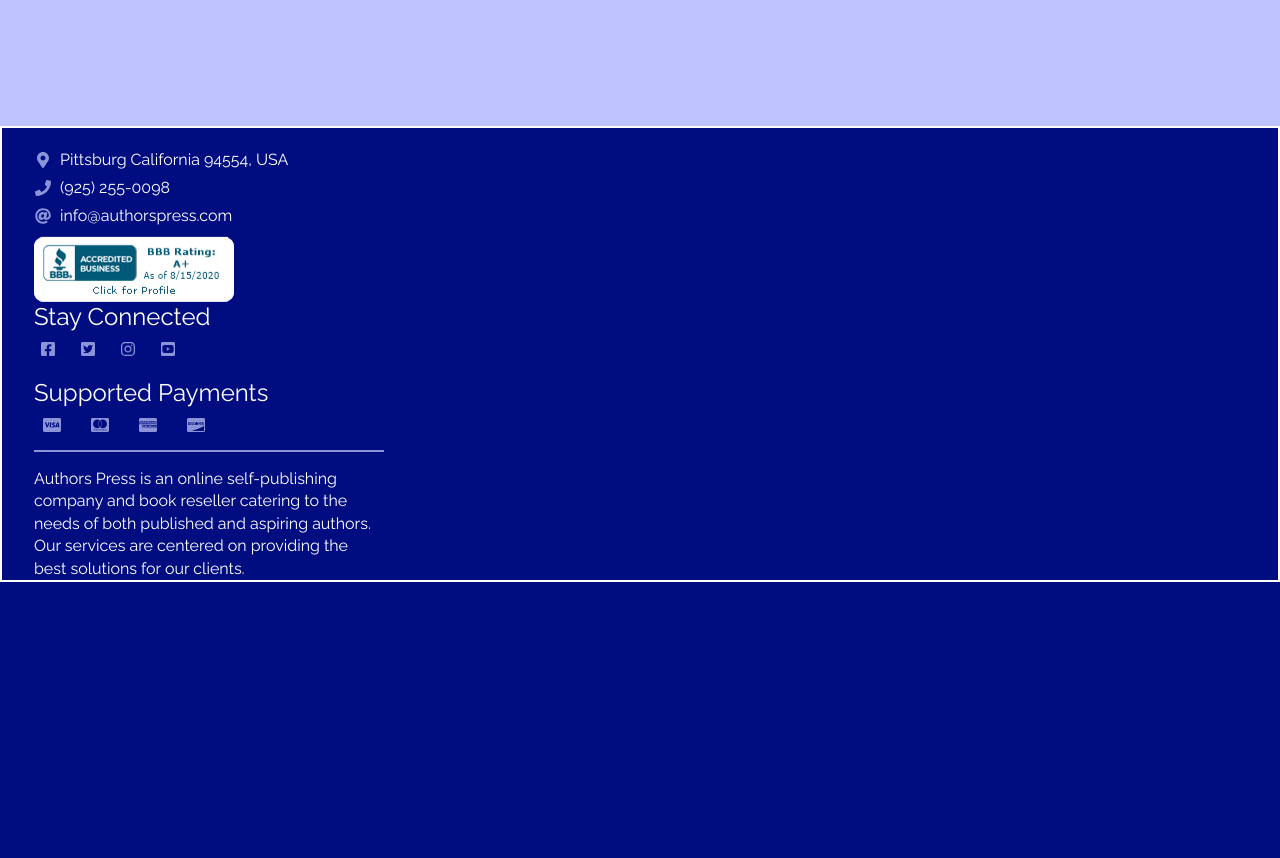
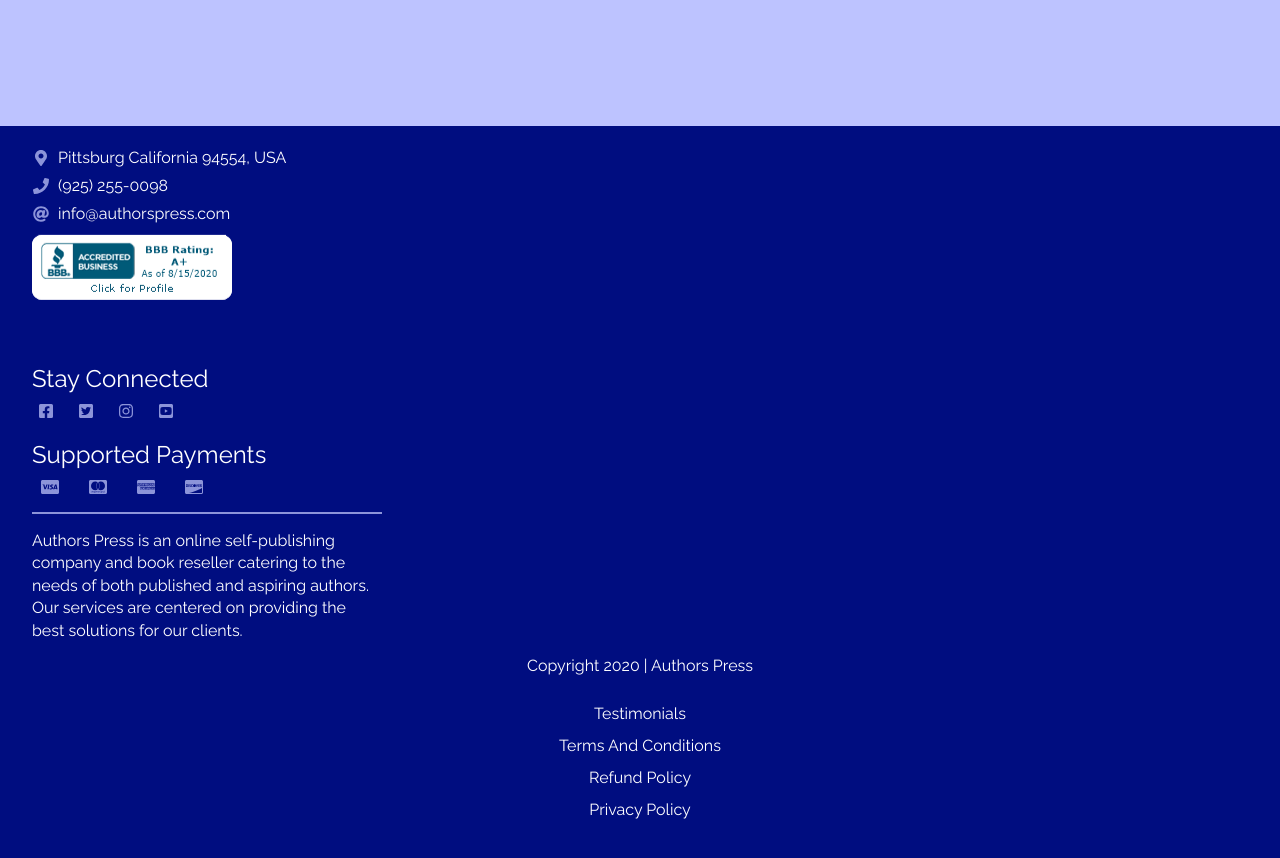
Before and after one commit to authorspress/main-ap-site, a Next.js app: page / in a window 1280 px wide. Shown: the part 2280-3138 px from the top of the page. Built offline with nearby package versions, Linux system fonts and the light colour scheme.

Commit message:
finish desktop footer:

```diff
--- a/components/Footer.js
+++ b/components/Footer.js
@@ -105,6 +105,17 @@ export default function Footer(props) {
                     </div>
                 </section>
             </main>
+            <section className="copyright-container">
+                <h3 className="copyright-txt copyright-txt--styles">
+                    Copyright 2020 | Authors Press
+                </h3>
+                <nav className="bottom-links">
+                    <a href="" className="bottom-link bottom-link--styles">Testimonials</a>
+                    <a href="" className="bottom-link bottom-link--styles">Terms And Conditions</a>
+                    <a href="" className="bottom-link bottom-link--styles">Refund Policy</a>
+                    <a href="" className="bottom-link bottom-link--styles">Privacy Policy</a>
+                </nav>
+            </section>
         </footer>
     )
 }
--- a/styles/footer.scss
+++ b/styles/footer.scss
@@ -11,10 +11,12 @@ footer {
 .footer-grid {
     display: grid;
     grid-template-columns: repeat(1, 350px);
-    grid-template-rows: repeat(2, 2tto50px);
+    grid-template-rows: repeat(2, auto);
+    grid-gap: 64px;
     padding: 24px 32px 0px 32px;
-    border: 2px solid white;
+    //border: 2px solid white;
 }
+
 .contact-container {
     display: flex;
     align-items: center;
@@ -82,3 +84,29 @@ footer {
     font-family: $fontmain;
     line-height: 1.4;
 }
+
+.copyright-container {
+    margin-top: 16px;
+}
+
+.copyright-txt {
+    text-align: center;
+}
+
+.copyright-txt--styles {
+    font-family: $fontmain;
+    color: white;
+}
+
+.bottom-links {
+    margin: 32px 32px 0px 32px;
+    display: grid;
+    grid-gap: 16px;
+}
+
+.bottom-link--styles {
+    text-align: center;
+    font-family: $fontmain;
+    color: white;
+    text-decoration: none;
+}
```
